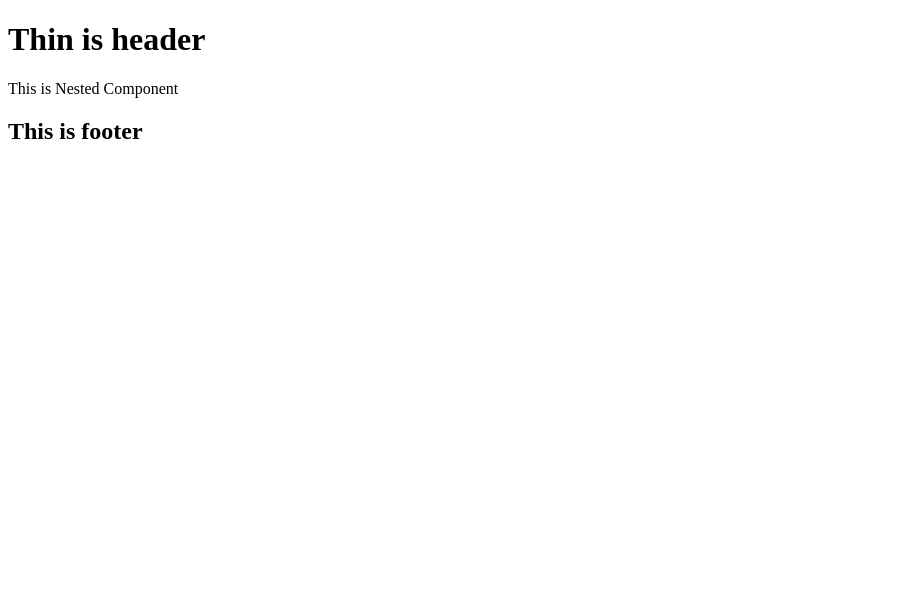
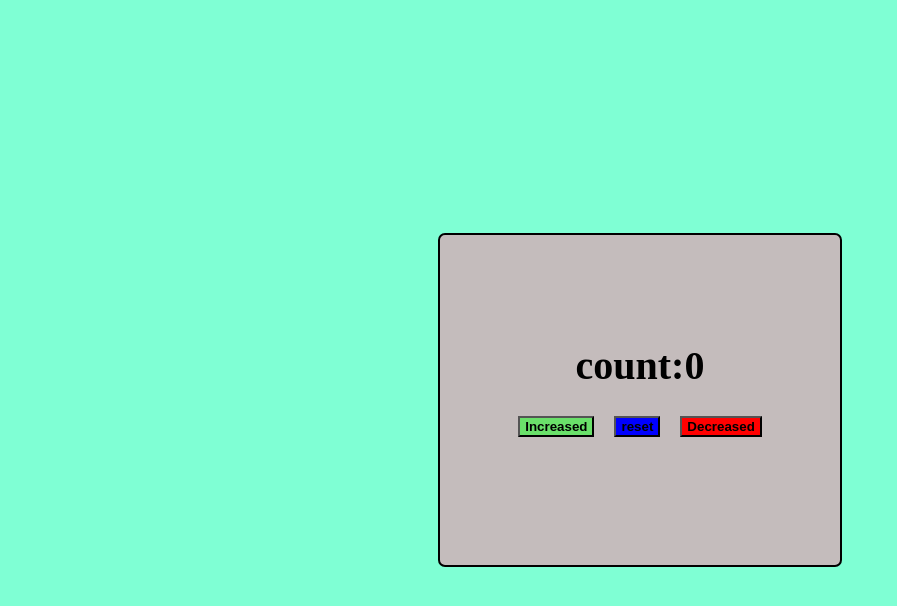
Before and after one commit to wamiq40067-sys/mern, a React (Vite) app: page / in a window 1280 px wide. Shown: the top 606 px of the page, without its empty margins (0-897 px from the left). Built offline with nearby package versions, Linux system fonts and the light colour scheme.

Commit message:
css and counter

```diff
--- a/src/App.jsx
+++ b/src/App.jsx
@@ -1,7 +1,12 @@
+
 // // // import Hello1 from "./hello1"
 // // // import Welcome from "./Welcome"
 
-import Card2 from "./Card2"
+import Counter from "./counter"
+
+// import Counter from "./counter"
+
+// import Card2 from "./Card2"
 
 // function App(){
 //   return(
@@ -33,21 +38,41 @@ import Card2 from "./Card2"
 
 // export default App
 
-function Header(){
-					return <h1>Thin is header</h1>
-				}
-			function Footer(){
-					return<h2> This is footer </h2>
-				}
-			function App(){
-        return(
+// function Header(){
+// 					return <h1>Thin is header</h1>
+// 				}
+// 			function Footer(){
+// 					return<h2> This is footer </h2>
+// 				}
+// 			function App(){
+//         return(
 
-          <>
-					<Header/>
-					<p>This is Nested Component</p>
-					<Footer/>
-				</>
-    )
-			}
+//           <>
+// 					<Header/>
+// 					<p>This is Nested Component</p>
+// 					<Footer/>
+// 				</>
+//     )
+// 			}
 
-      export default App
+//       export default App
+
+import "../src/styles/counter.css";
+
+function App() {
+		return(
+			<>
+			 <Counter/>
+			</>
+			)
+		}
+		export default App
+
+
+// 		import BgColor from "./BgColor"
+// function App () {
+// 	return(
+// 		<BgColor/>
+// 	)
+// }
+// export default App
--- /dev/null
+++ b/src/BgColor.jsx
@@ -0,0 +1,19 @@
+import { useState } from "react"
+
+function Bgcolor() {
+  const [backgroundColor, setBackgroundColor] = useState('white');
+  return (
+    <div>
+      <body style={{ backgroundColor: backgroundColor}}>
+      </body>
+
+        <p>The background color is: {backgroundColor}</p>
+      <button onClick={()=>setBackgroundColor('red')}>Change to Red</button>
+      <button onClick={()=>setBackgroundColor('blue')}>Change to Blue</button>
+      <button onClick={()=>setBackgroundColor('green')}>Change to green</button>
+      <button onClick={()=>setBackgroundColor('white')}>reset</button>
+    </div>
+  );
+}
+
+export default Bgcolor;
--- /dev/null
+++ b/src/Counter.jsx
@@ -0,0 +1,22 @@
+import { useState } from "react";
+
+function Counter() {
+	const[count,setCount] = useState(0);
+	return(
+		<>
+		<div class="container">
+			<h1 class="count">
+				count:{count}
+			</h1>
+
+			<div class="buttons">
+				<button onClick={()=>setCount(count+1)} class="increased"> Increased</button>
+				<button onClick={()=>setCount(0)} class="reset"> reset </button>
+				<button onClick={()=>setCount(count-1)} class="decreased"> Decreased</button>
+			</div>
+
+		</div>
+		</>
+	)
+}
+export default Counter;
--- /dev/null
+++ b/src/styles/counter.css
@@ -0,0 +1,54 @@
+body {
+  margin: 0;
+  min-height: 100vh;
+  display: flex;
+  justify-content: center;
+  align-items: center;
+
+  background-color: aquamarine;
+}
+
+
+.container {
+    display: flex;
+    flex-direction: column;
+    align-items: center;
+    height: 250px;
+
+    padding-top: 80px;
+    background-color: rgb(196, 188, 188);
+    width: 400px;
+    border-radius: 7px;
+    border: 2px solid black;
+}
+
+.count {
+  font-size: 40px;
+}
+
+.increased {
+  background-color: rgb(106, 224, 106);
+  padding-left: 5px;
+  padding-right: 5px;
+  font-weight: bold;
+}
+
+.decreased{
+  background-color: red;
+  padding-left: 5px;
+  padding-right: 5px;
+  font-weight: bold;
+}
+
+.reset{
+ background-color: blue;
+ padding-left: 5px;
+  padding-right: 5px;
+  font-weight: bold;
+}
+
+.buttons{
+  display: flex;
+  justify-content: space-evenly;
+  gap: 20px;
+}
```
